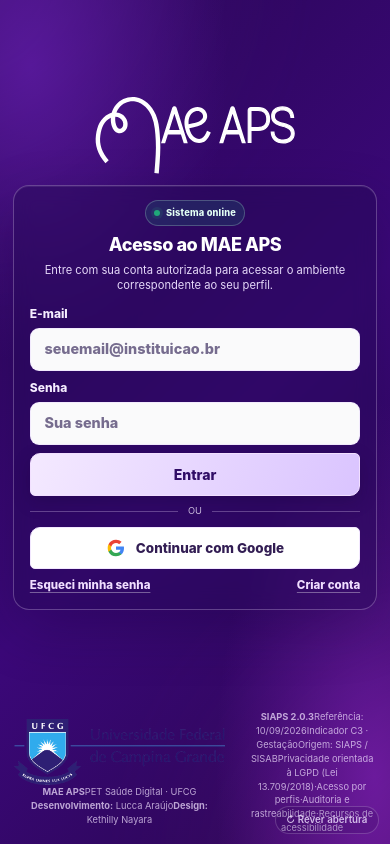
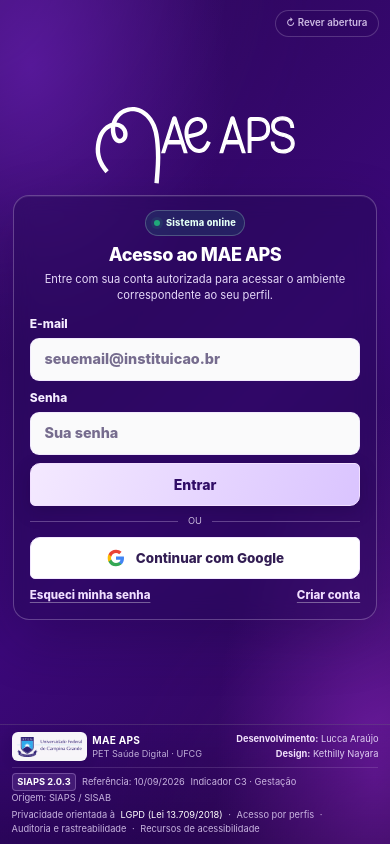
Before and after one commit to petsaudemonitoramento-dev/dashboard-v3, a Next.js app: page /entrar in a window 390 px wide. Built offline with nearby package versions, Linux system fonts and the light colour scheme.

Commit message:
style(auth): compact responsive institutional footer with UFCG badge and technical/legal details

```diff
--- a/src/app/globals.css
+++ b/src/app/globals.css
@@ -3185,3 +3185,173 @@
     font-size: .61rem;
   }
 }
+
+
+/* ===== Identidade e referências do login MAE APS =====
+   Rodapé coeso, sem um segundo scroll e sem declarações de certificação legal.
+   Os detalhes se reorganizam e o documento pode rolar somente se indispensável
+   (zoom, teclado virtual ou telas excepcionalmente baixas). */
+.mae-cinema-footer {
+  position: relative;
+  z-index: 2;
+  display: grid;
+  grid-template-columns: minmax(0, 1fr);
+  row-gap: clamp(.34rem, .65dvh, .52rem);
+  width: 100%;
+  min-width: 0;
+  padding: clamp(.46rem, 1dvh, .7rem) clamp(.8rem, 2.7vw, 2.4rem) max(.55rem, env(safe-area-inset-bottom));
+  border-top: 1px solid rgba(238, 217, 255, .16);
+  background: linear-gradient(180deg, rgba(40, 5, 87, .08), rgba(22, 1, 56, .35));
+  color: rgba(241, 230, 255, .88);
+  font-size: clamp(.64rem, .78vw, .72rem);
+  line-height: 1.3;
+  text-align: left;
+}
+.mae-cinema-footer-top,
+.mae-cinema-footer-details {
+  display: flex;
+  flex-wrap: wrap;
+  align-items: center;
+  justify-content: space-between;
+  gap: .35rem 1.2rem;
+  min-width: 0;
+}
+.mae-cinema-footer-identification {
+  display: flex;
+  align-items: center;
+  gap: clamp(.5rem, 1vw, .8rem);
+  min-width: 0;
+}
+.mae-cinema-ufcg {
+  display: grid;
+  place-items: center;
+  flex: 0 0 auto;
+  width: clamp(80px, 7vw, 103px);
+  height: clamp(29px, 2.6vw, 36px);
+  padding: 3px 7px;
+  border-radius: 6px;
+  background: rgba(255, 255, 255, .96);
+  box-shadow: 0 2px 12px rgba(10, 0, 48, .16);
+}
+.mae-cinema-ufcg img {
+  display: block;
+  width: 100%;
+  height: auto;
+  max-height: 100%;
+  object-fit: contain;
+}
+.mae-cinema-footer-product {
+  display: grid;
+  gap: 1px;
+  min-width: 0;
+}
+.mae-cinema-footer-product strong {
+  color: white;
+  font-size: .72rem;
+  letter-spacing: .025em;
+}
+.mae-cinema-footer-product span { color: rgba(231, 219, 249, .77); }
+.mae-cinema-footer-credits {
+  display: flex;
+  align-items: center;
+  flex-wrap: wrap;
+  justify-content: flex-end;
+  gap: .15rem clamp(.7rem, 1.8vw, 1.3rem);
+}
+.mae-cinema-footer-credits strong {
+  color: rgba(245, 230, 255, .98);
+  font-weight: 700;
+}
+.mae-cinema-footer-details {
+  border-top: 1px solid rgba(239, 221, 255, .14);
+  padding-top: clamp(.33rem, .55dvh, .48rem);
+  gap: .24rem 1.1rem;
+  font-size: clamp(.6rem, .72vw, .67rem);
+  color: rgba(225, 207, 245, .86);
+}
+.mae-cinema-footer-version,
+.mae-cinema-footer-governance {
+  display: flex;
+  flex-wrap: wrap;
+  align-items: center;
+  gap: .17rem .48rem;
+  min-width: 0;
+}
+.mae-cinema-footer-version strong {
+  padding: .16rem .45rem;
+  border: 1px solid rgba(231, 199, 255, .29);
+  border-radius: 4px;
+  background: rgba(204, 167, 249, .13);
+  color: #fff;
+  font-weight: 750;
+  white-space: nowrap;
+}
+.mae-cinema-footer-governance a {
+  color: #fff;
+  text-underline-offset: .14em;
+  text-decoration-color: rgba(255, 255, 255, .47);
+}
+.mae-cinema-footer-governance a:hover { text-decoration-color: #fff; }
+.mae-cinema-footer-governance a:focus-visible {
+  outline: 2px solid #eed5ff;
+  outline-offset: 3px;
+}
+@media (max-width: 980px) {
+  .mae-cinema-footer-top { gap: .36rem 1rem; }
+  .mae-cinema-footer-details { justify-content: flex-start; }
+}
+@media (max-width: 700px) {
+  .mae-cinema-footer {
+    padding: .44rem .72rem max(.5rem, env(safe-area-inset-bottom));
+    row-gap: .35rem;
+    font-size: .62rem;
+  }
+  .mae-cinema-footer-top {
+    flex-wrap: nowrap;
+    align-items: center;
+    justify-content: space-between;
+    gap: .55rem;
+  }
+  .mae-cinema-footer-identification { gap: .36rem; }
+  .mae-cinema-ufcg { width: 75px; height: 29px; padding: 3px 5px; }
+  .mae-cinema-footer-product strong { font-size: .63rem; }
+  .mae-cinema-footer-product span { font-size: .57rem; }
+  .mae-cinema-footer-credits {
+    display: grid;
+    justify-items: end;
+    gap: .15rem;
+    font-size: .58rem;
+    text-align: right;
+  }
+  .mae-cinema-footer-details {
+    font-size: .58rem;
+    line-height: 1.35;
+    gap: .28rem;
+  }
+  .mae-cinema-footer-version,
+  .mae-cinema-footer-governance { gap: .1rem .35rem; }
+  .mae-cinema-footer-version strong { padding: .1rem .3rem; }
+}
+@media (max-width: 380px) {
+  .mae-cinema-footer-top { align-items: flex-start; }
+  .mae-cinema-footer-product span { display: none; }
+  .mae-cinema-ufcg { width: 67px; }
+  .mae-cinema-footer-credits { font-size: .55rem; }
+}
+@media (max-height: 710px) {
+  .mae-cinema-footer { row-gap: .25rem; padding-top: .34rem; }
+  .mae-cinema-footer-details { padding-top: .25rem; }
+}
+/* Ação de rever a animação não pode cobrir texto nem links no rodapé. */
+.mae-gsap-replay {
+  top: clamp(.65rem, 1.8dvh, 1.2rem);
+  right: clamp(.65rem, 2.5vw, 2rem);
+  bottom: auto;
+}
+@media (max-width: 700px) {
+  .mae-gsap-replay {
+    top: .6rem;
+    right: .7rem;
+    bottom: auto;
+  }
+}
```
